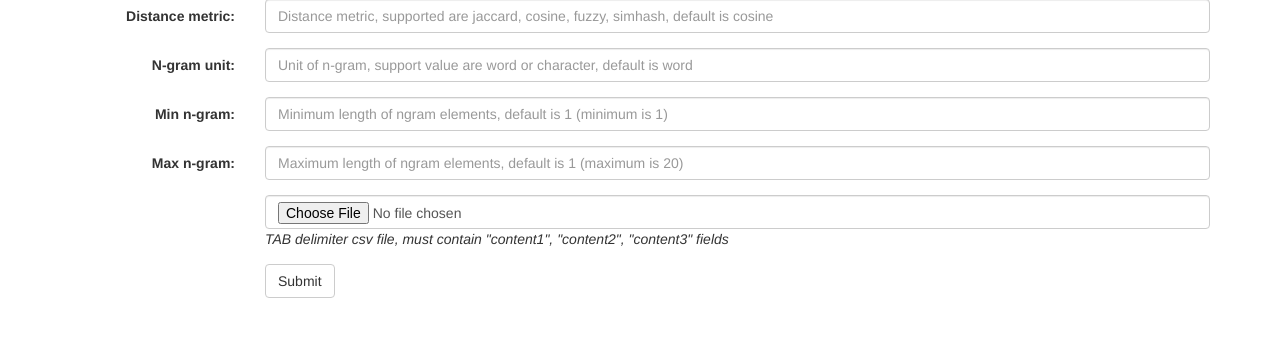
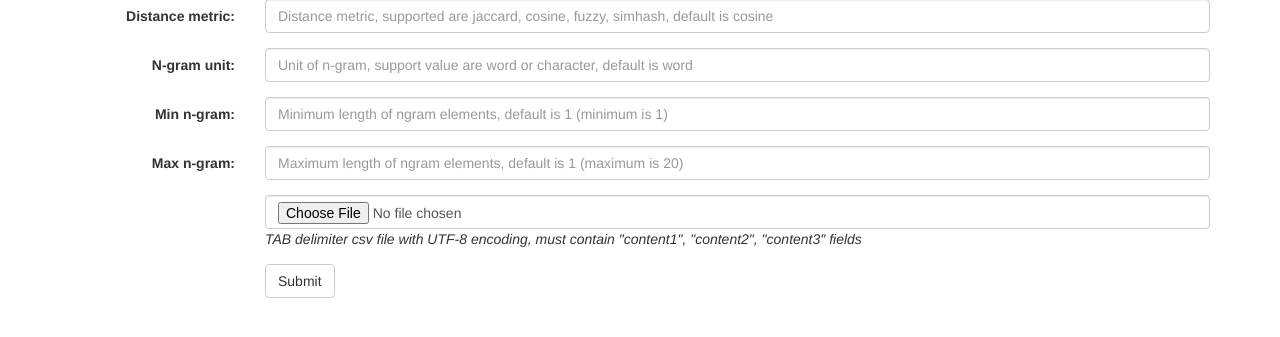
Before and after one commit to diepdaocs/similar-page-checker, a Flask app: page /ui in a window 1280 px wide. Shown: the part 107-444 px from the top of the page. Run offline with Flask 2, Linux system fonts and the light colour scheme; parts of the project's set-up code (start-up, migrations or seed data) failed here and were passed over; some libraries are stand-ins or nearby versions.

Commit message:
Add encoding guideline

```diff
--- a/web/template/index.html
+++ b/web/template/index.html
@@ -32,7 +32,7 @@
     <div class="form-group">
         <div class="col-sm-offset-2 col-sm-10">
             <input type="file" name="file_text" class="form-control" required>
-            <i>TAB delimiter csv file, must contain "content1", "content2", "content3" fields</i>
+            <i>TAB delimiter csv file with UTF-8 encoding, must contain "content1", "content2", "content3" fields</i>
         </div>
     </div>
     <div class="form-group">
```
